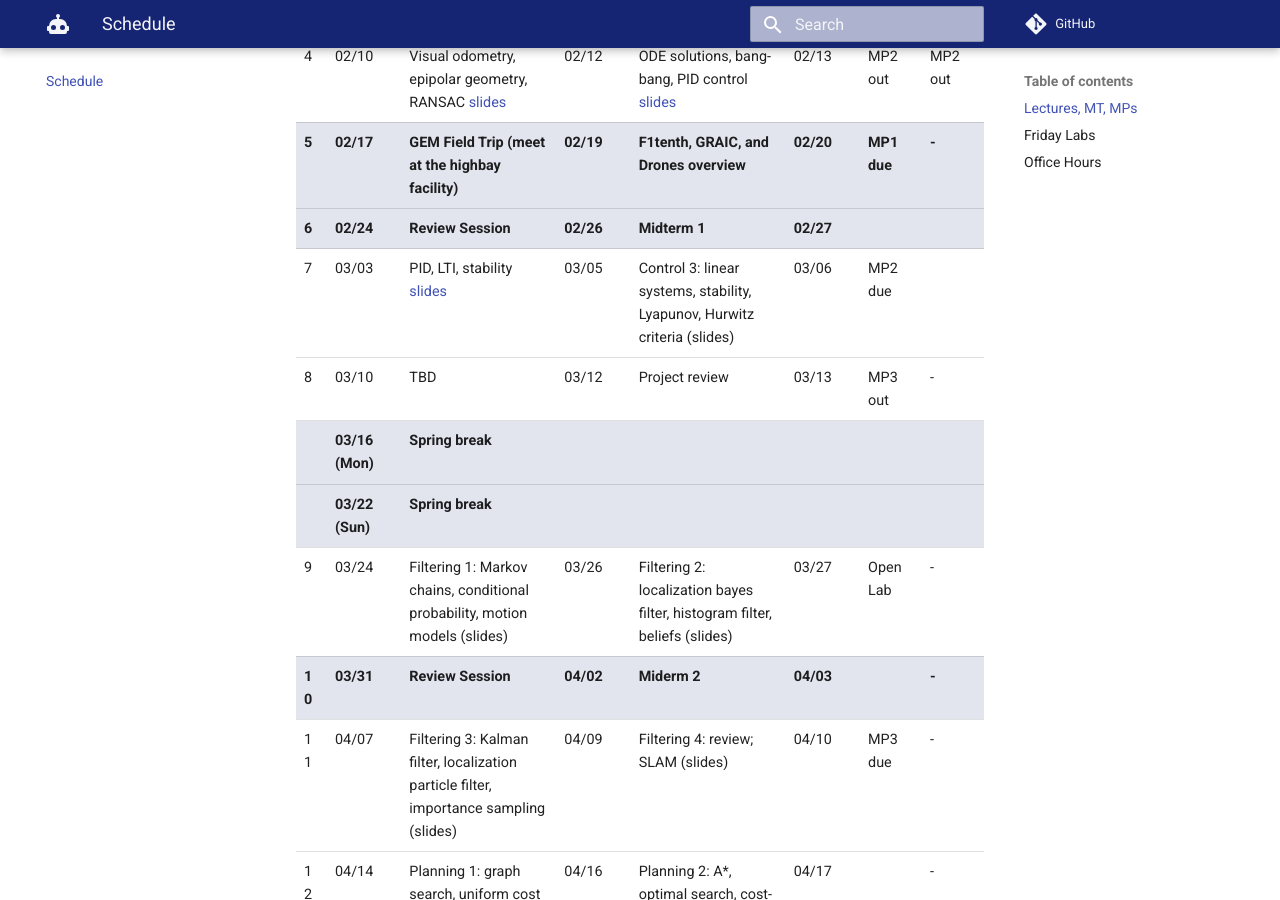
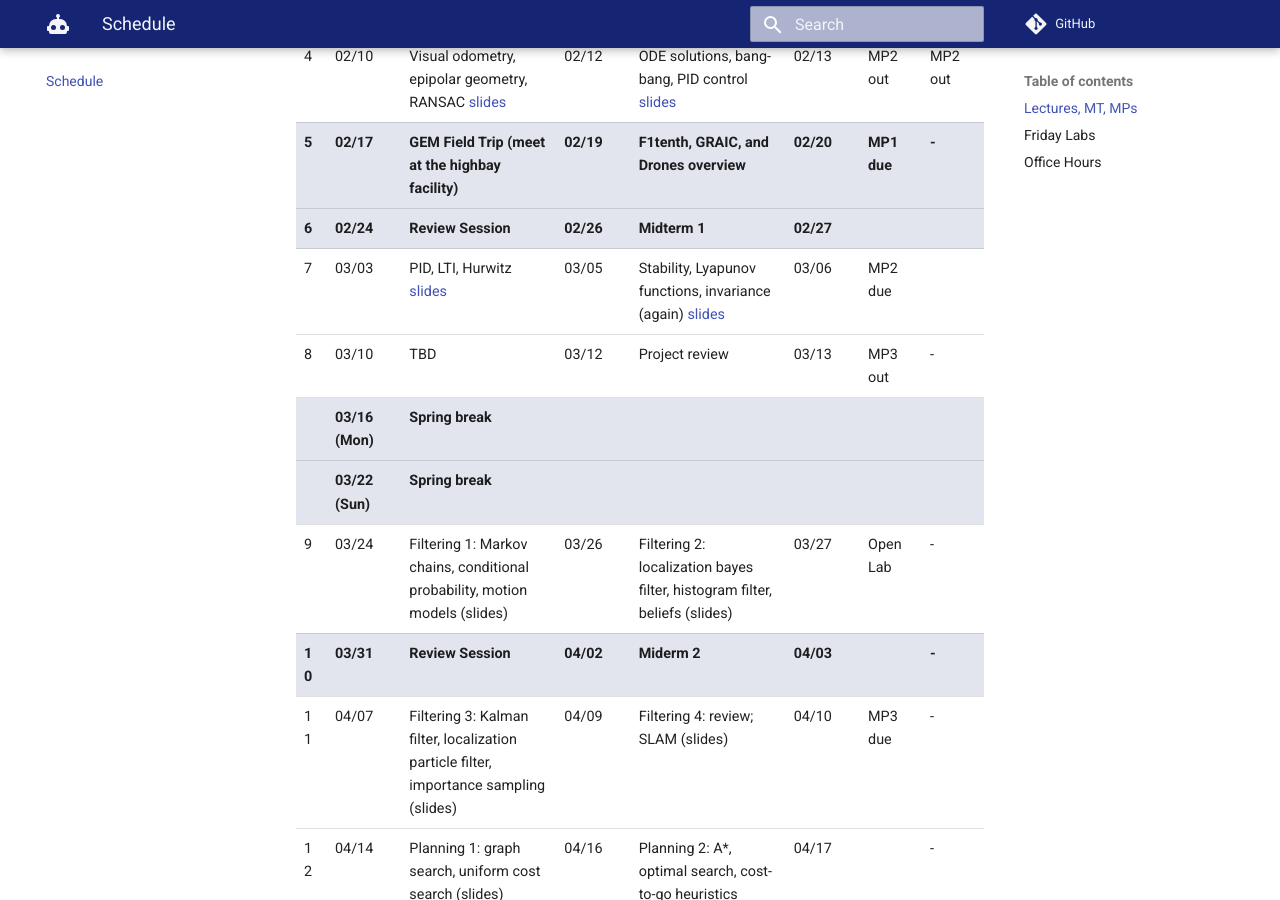
Before and after one commit to safeautonomy-illinois/ece484-site, an MkDocs documentation site: the page built from docs/spring-2026/lectures.md, in a window 1280 px wide and 900 px high, scrolled down 675 px. Built offline with MkDocs 1.6.1 and Material for MkDocs 9.7.7, drawn with Linux system fonts in a browser that asks for light colours; comment, search, counter and statistics services are not loaded.

Commit message:
L10 added

```diff
--- a/docs/spring-2026/lectures.md
+++ b/docs/spring-2026/lectures.md
@@ -106,11 +106,13 @@
     <tr>
       <td>7</td>
       <td>03/03</td>
-      <td>PID, LTI, stability
+      <td>PID, LTI, Hurwitz
       <a href="/ece484-site/assets/pdfs/spring-2026/Spring26_Lecture9_LTI.pdf">slides</a>
       </td>
       <td>03/05</td>
-      <td>Control 3: linear systems, stability, Lyapunov, Hurwitz criteria (slides)</td>
+      <td>Stability, Lyapunov functions,  invariance (again)
+      <a href="/ece484-site/assets/pdfs/spring-2026/Spring26_Lecture10_Lyapunov.pdf">slides</a>
+      </td>
       <td>03/06</td>
       <td>MP2 due</td>
       <td></td>
```
Also changed, not shown: 2 other files.
